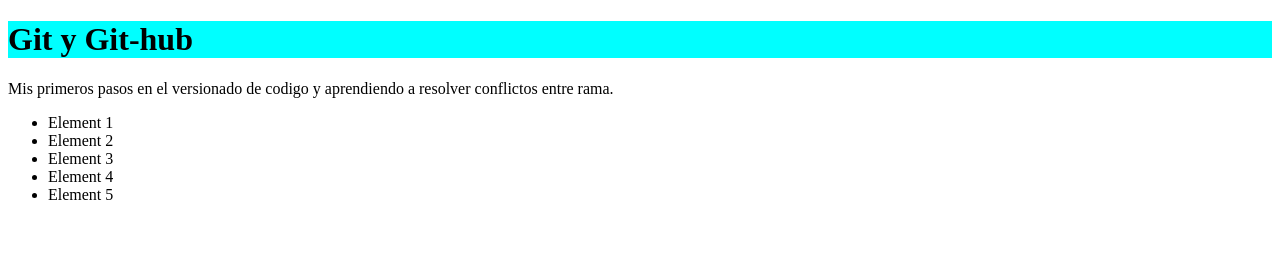
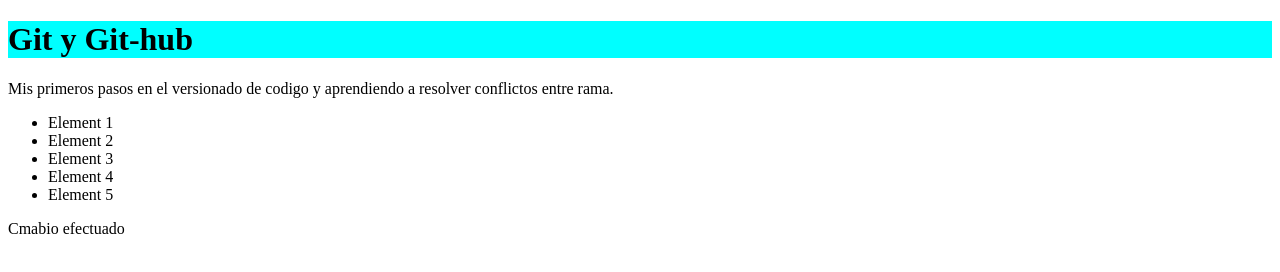
Before and after one commit to Augu322/Practica-Repo, a plain HTML site: page index.html in a window 1280 px wide. Drawn offline with Linux system fonts and the light colour scheme.

Commit message:
Nuevo cambio

```diff
--- a/index.html
+++ b/index.html
@@ -20,6 +20,7 @@
         <li>Element 5</li>
     </ul>
 
+    <p>Cmabio efectuado</p>
 
 </body>
 <script src="script.js"></script>
```
